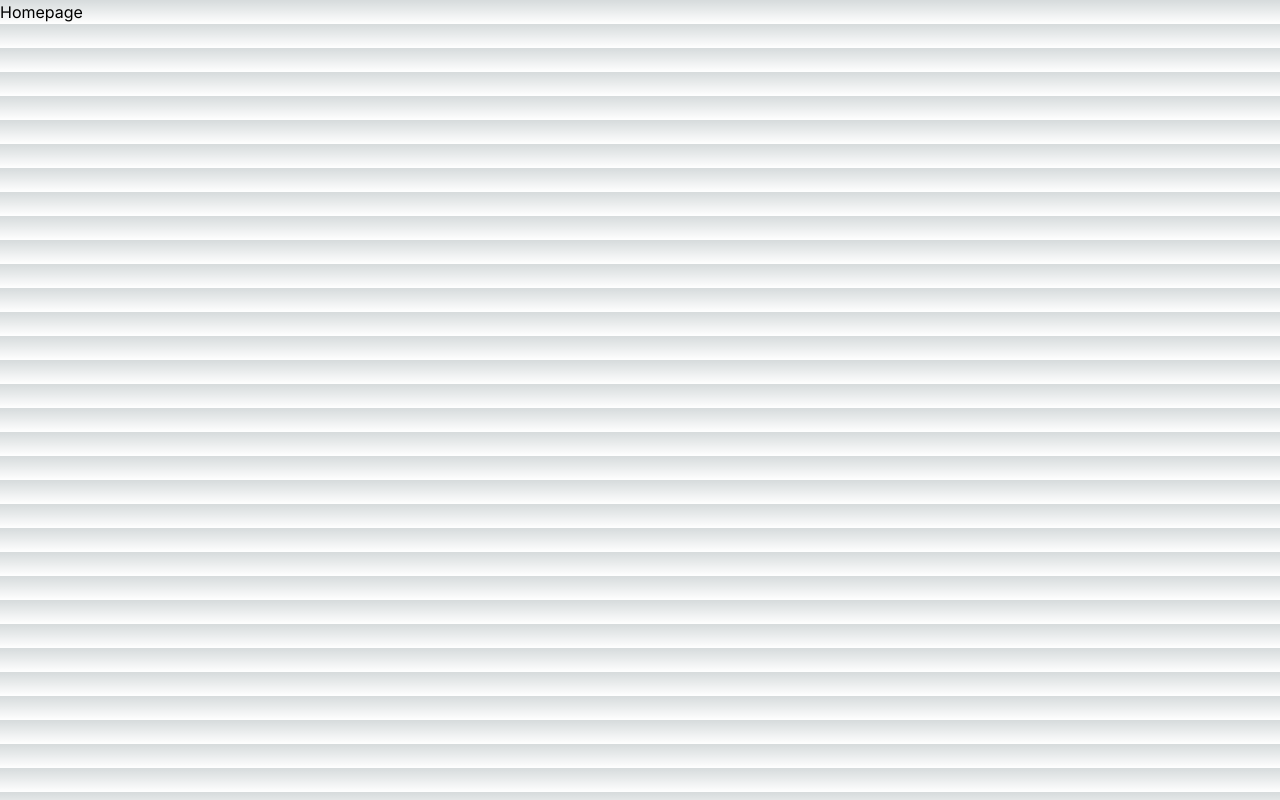
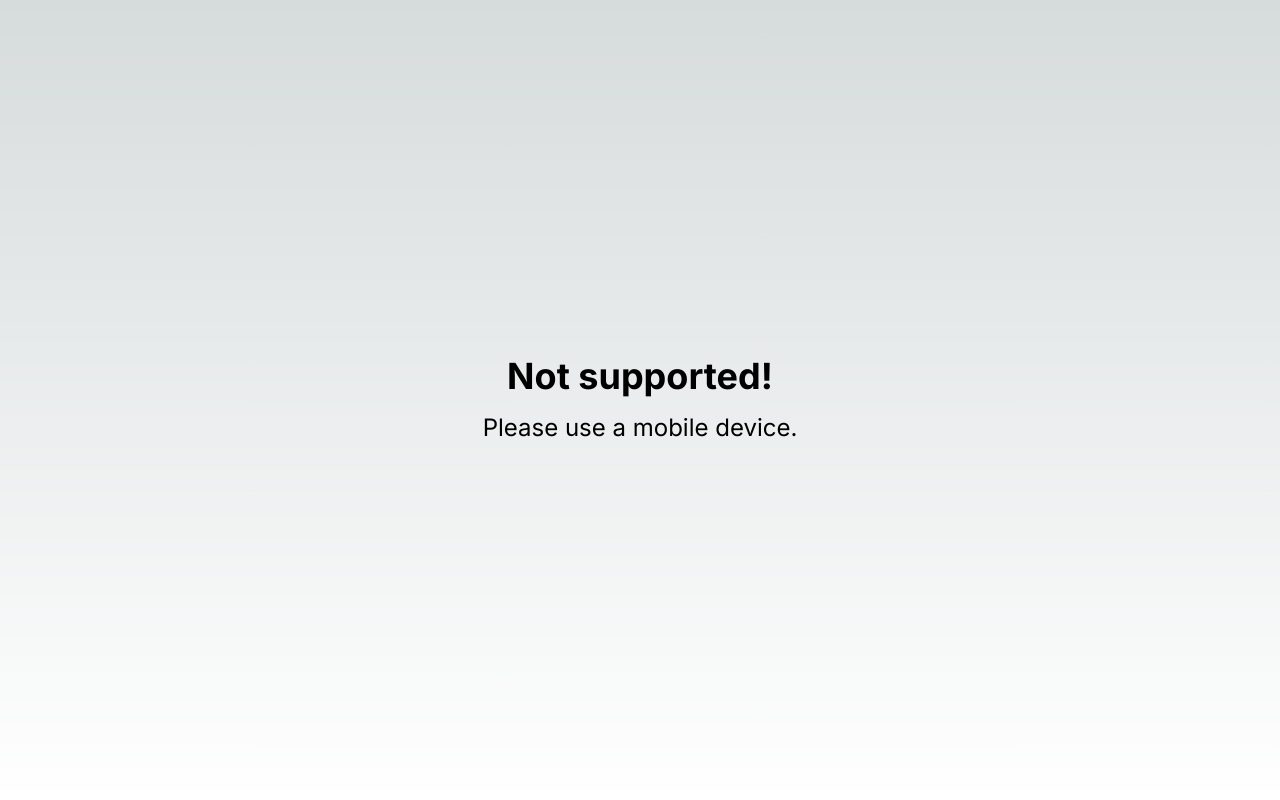
Before and after one commit to amueller0/cooking-app, a Next.js app: page / in a window 1280 px wide. Built offline with nearby package versions, Linux system fonts and the light colour scheme.

Commit message:
feat: add mobile detection

```diff
--- a/package.json
+++ b/package.json
@@ -10,9 +10,11 @@
         "prettier": "prettier --write --ignore-unknown ."
     },
     "dependencies": {
+        "clsx": "^2.1.0",
         "next": "14.1.0",
         "react": "^18",
-        "react-dom": "^18"
+        "react-dom": "^18",
+        "tailwind-merge": "^2.2.1"
     },
     "devDependencies": {
         "@types/node": "^20",
--- a/src/app/layout.tsx
+++ b/src/app/layout.tsx
@@ -1,6 +1,8 @@
 import type { Metadata } from "next";
 import { Inter } from "next/font/google";
 import "./globals.css";
+import DesktopNotSupported from "@/components/DesktopNotSupported";
+import cn from "@/utils/cn";
 
 const inter = Inter({ subsets: ["latin"] });
 
@@ -16,7 +18,12 @@ export default function RootLayout({
 }>) {
     return (
         <html lang="en">
-            <body className={inter.className}>{children}</body>
+            <body className={cn(inter.className, "relative w-screen h-screen")}>
+                <div className="hidden lg:block h-full">
+                    <DesktopNotSupported />
+                </div>
+                <div className="block lg:hidden h-full">{children}</div>
+            </body>
         </html>
     );
 }
--- /dev/null
+++ b/src/components/DesktopNotSupported.tsx
@@ -0,0 +1,10 @@
+function DesktopNotSupported() {
+    return (
+        <div className="w-full h-full flex flex-col justify-center items-center">
+            <p className="text-4xl font-bold">Not supported!</p>
+            <p className="text-2xl mt-4">Please use a mobile device.</p>
+        </div>
+    );
+}
+
+export default DesktopNotSupported;
--- /dev/null
+++ b/src/utils/cn.ts
@@ -0,0 +1,7 @@
+import clsx from "clsx";
+import { ClassValue } from "clsx";
+import { twMerge } from "tailwind-merge";
+
+export default function cn(...inputs: ClassValue[]): string {
+    return twMerge(clsx(inputs));
+}
```
Also changed, not shown: 1 other file (tests, documents, lock files or other folders).
